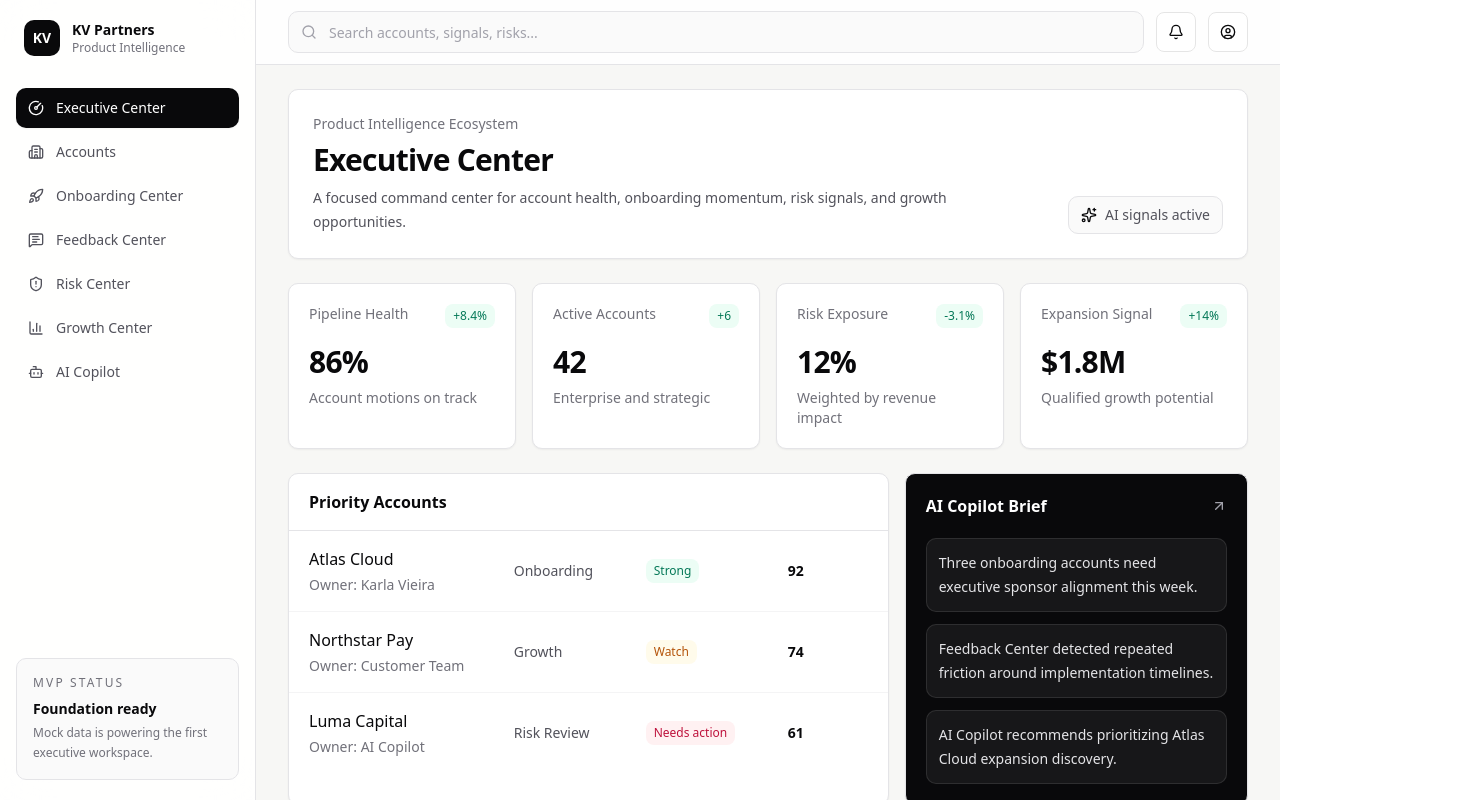
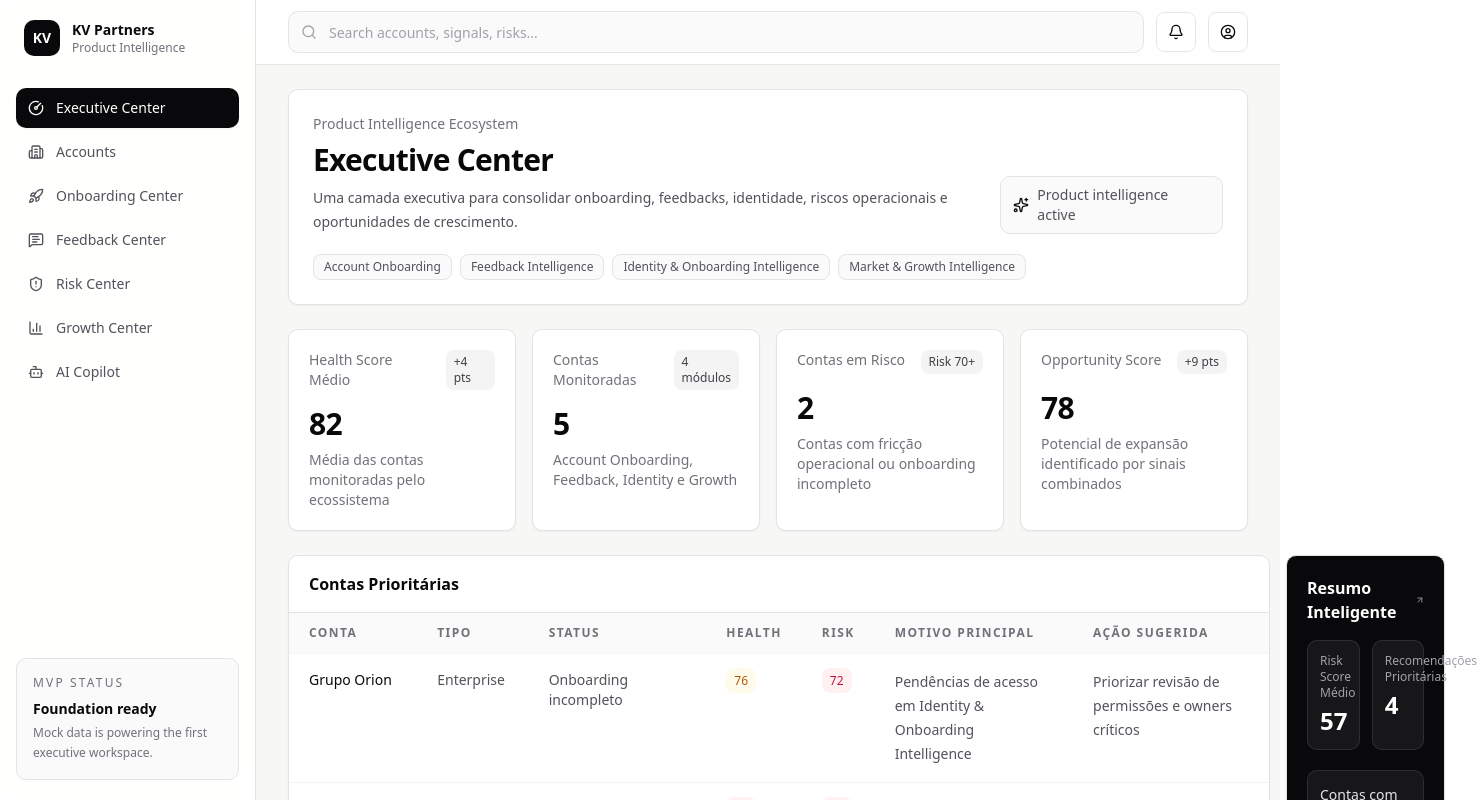
Before and after one commit to KarlaVieira-Dev/kv-partners-mvp, a Next.js app: page / in a window 1280 px wide. Shown: the top 800 px of the page, 1477 px wide, since content can reach past the window. Built offline with nearby package versions, Linux system fonts and the light colour scheme.

Commit message:
Refactor Executive Center for KV Partners ecosystem

```diff
--- a/components/dashboard/executive-center.tsx
+++ b/components/dashboard/executive-center.tsx
@@ -1,11 +1,37 @@
 import { ArrowUpRight, Sparkles } from "lucide-react";
 
 import {
+  ecosystemModules,
   executiveMetrics,
+  executiveSummary,
   focusAccounts,
   intelligenceSignals,
 } from "@/data/executive-center";
 import { cn } from "@/lib/utils";
+
+const riskColor = (score: number) => {
+  if (score >= 70) {
+    return "bg-rose-50 text-rose-700";
+  }
+
+  if (score >= 50) {
+    return "bg-amber-50 text-amber-700";
+  }
+
+  return "bg-emerald-50 text-emerald-700";
+};
+
+const healthColor = (score: number) => {
+  if (score >= 85) {
+    return "bg-emerald-50 text-emerald-700";
+  }
+
+  if (score >= 70) {
+    return "bg-amber-50 text-amber-700";
+  }
+
+  return "bg-rose-50 text-rose-700";
+};
 
 export function ExecutiveCenter() {
   return (
@@ -20,14 +46,24 @@ export function ExecutiveCenter() {
               Executive Center
             </h1>
             <p className="mt-2 max-w-2xl text-sm leading-6 text-zinc-600">
-              A focused command center for account health, onboarding momentum,
-              risk signals, and growth opportunities.
+              Uma camada executiva para consolidar onboarding, feedbacks,
+              identidade, riscos operacionais e oportunidades de crescimento.
             </p>
           </div>
           <div className="flex items-center gap-2 rounded-lg border border-zinc-200 bg-zinc-50 px-3 py-2 text-sm text-zinc-600">
             <Sparkles className="size-4 text-zinc-950" />
-            AI signals active
+            Product intelligence active
           </div>
+        </div>
+        <div className="mt-5 flex flex-wrap gap-2">
+          {ecosystemModules.map((module) => (
+            <span
+              className="rounded-md border border-zinc-200 bg-zinc-50 px-2.5 py-1 text-xs font-medium text-zinc-600"
+              key={module}
+            >
+              {module}
+            </span>
+          ))}
         </div>
       </section>
 
@@ -41,7 +77,7 @@ export function ExecutiveCenter() {
               <p className="text-sm font-medium text-zinc-500">
                 {metric.label}
               </p>
-              <span className="rounded-md bg-emerald-50 px-2 py-1 text-xs font-medium text-emerald-700">
+              <span className="rounded-md bg-zinc-100 px-2 py-1 text-xs font-medium text-zinc-700">
                 {metric.trend}
               </span>
             </div>
@@ -57,47 +93,83 @@ export function ExecutiveCenter() {
         <div className="rounded-lg border border-zinc-200 bg-white shadow-sm">
           <div className="border-b border-zinc-200 px-5 py-4">
             <h2 className="text-base font-semibold text-zinc-950">
-              Priority Accounts
+              Contas Prioritárias
             </h2>
           </div>
-          <div className="divide-y divide-zinc-100">
+          <div className="overflow-x-auto">
+            <table className="w-full min-w-[980px] border-collapse text-left">
+              <thead>
+                <tr className="border-b border-zinc-100 bg-zinc-50 text-xs font-medium uppercase tracking-[0.12em] text-zinc-500">
+                  <th className="px-5 py-3">Conta</th>
+                  <th className="px-5 py-3">Tipo</th>
+                  <th className="px-5 py-3">Status</th>
+                  <th className="px-5 py-3">Health</th>
+                  <th className="px-5 py-3">Risk</th>
+                  <th className="px-5 py-3">Motivo principal</th>
+                  <th className="px-5 py-3">Ação sugerida</th>
+                </tr>
+              </thead>
+              <tbody className="divide-y divide-zinc-100">
             {focusAccounts.map((account) => (
-              <div
-                className="grid gap-3 px-5 py-4 sm:grid-cols-[1fr_120px_130px_80px] sm:items-center"
-                key={account.name}
-              >
-                <div>
-                  <p className="font-medium text-zinc-950">{account.name}</p>
-                  <p className="mt-1 text-sm text-zinc-500">
-                    Owner: {account.owner}
-                  </p>
-                </div>
-                <p className="text-sm text-zinc-600">{account.stage}</p>
-                <span
-                  className={cn(
-                    "w-fit rounded-md px-2 py-1 text-xs font-medium",
-                    account.health === "Strong" &&
-                      "bg-emerald-50 text-emerald-700",
-                    account.health === "Watch" &&
-                      "bg-amber-50 text-amber-700",
-                    account.health === "Needs action" &&
-                      "bg-rose-50 text-rose-700",
-                  )}
-                >
-                  {account.health}
-                </span>
-                <p className="text-sm font-semibold text-zinc-950">
-                  {account.score}
-                </p>
-              </div>
+              <tr className="align-top text-sm text-zinc-600" key={account.name}>
+                <td className="px-5 py-4 font-medium text-zinc-950">
+                  {account.name}
+                </td>
+                <td className="px-5 py-4">{account.type}</td>
+                <td className="px-5 py-4">{account.status}</td>
+                <td className="px-5 py-4">
+                  <span
+                    className={cn(
+                      "rounded-md px-2 py-1 text-xs font-medium",
+                      healthColor(account.healthScore),
+                    )}
+                  >
+                    {account.healthScore}
+                  </span>
+                </td>
+                <td className="px-5 py-4">
+                  <span
+                    className={cn(
+                      "rounded-md px-2 py-1 text-xs font-medium",
+                      riskColor(account.riskScore),
+                    )}
+                  >
+                    {account.riskScore}
+                  </span>
+                </td>
+                <td className="max-w-[240px] px-5 py-4 leading-6">
+                  {account.mainReason}
+                </td>
+                <td className="max-w-[240px] px-5 py-4 leading-6">
+                  {account.suggestedAction}
+                </td>
+              </tr>
             ))}
+              </tbody>
+            </table>
           </div>
         </div>
 
         <div className="rounded-lg border border-zinc-200 bg-zinc-950 p-5 text-white shadow-sm">
           <div className="flex items-center justify-between gap-3">
-            <h2 className="text-base font-semibold">AI Copilot Brief</h2>
+            <h2 className="text-base font-semibold">Resumo Inteligente</h2>
             <ArrowUpRight className="size-4 text-zinc-400" />
+          </div>
+          <div className="mt-4 grid grid-cols-2 gap-3">
+            <div className="rounded-lg border border-white/10 bg-white/[0.06] p-3">
+              <p className="text-xs text-zinc-400">Risk Score Médio</p>
+              <p className="mt-1 text-2xl font-semibold">
+                {executiveSummary.averageRiskScore}
+              </p>
+            </div>
+            <div className="rounded-lg border border-white/10 bg-white/[0.06] p-3">
+              <p className="text-xs text-zinc-400">
+                Recomendações Prioritárias
+              </p>
+              <p className="mt-1 text-2xl font-semibold">
+                {executiveSummary.priorityRecommendations}
+              </p>
+            </div>
           </div>
           <div className="mt-5 space-y-3">
             {intelligenceSignals.map((signal) => (
--- a/data/executive-center.ts
+++ b/data/executive-center.ts
@@ -10,57 +10,93 @@ export const navigationItems = [
 
 export const executiveMetrics = [
   {
-    label: "Pipeline Health",
-    value: "86%",
-    trend: "+8.4%",
-    detail: "Account motions on track",
+    label: "Health Score Médio",
+    value: "82",
+    trend: "+4 pts",
+    detail: "Média das contas monitoradas pelo ecossistema",
   },
   {
-    label: "Active Accounts",
-    value: "42",
-    trend: "+6",
-    detail: "Enterprise and strategic",
+    label: "Contas Monitoradas",
+    value: "5",
+    trend: "4 módulos",
+    detail: "Account Onboarding, Feedback, Identity e Growth",
   },
   {
-    label: "Risk Exposure",
-    value: "12%",
-    trend: "-3.1%",
-    detail: "Weighted by revenue impact",
+    label: "Contas em Risco",
+    value: "2",
+    trend: "Risk 70+",
+    detail: "Contas com fricção operacional ou onboarding incompleto",
   },
   {
-    label: "Expansion Signal",
-    value: "$1.8M",
-    trend: "+14%",
-    detail: "Qualified growth potential",
+    label: "Opportunity Score",
+    value: "78",
+    trend: "+9 pts",
+    detail: "Potencial de expansão identificado por sinais combinados",
   },
 ];
 
 export const focusAccounts = [
   {
-    name: "Atlas Cloud",
-    stage: "Onboarding",
-    owner: "Karla Vieira",
-    health: "Strong",
-    score: 92,
+    name: "Grupo Orion",
+    type: "Enterprise",
+    status: "Onboarding incompleto",
+    healthScore: 76,
+    riskScore: 72,
+    mainReason: "Pendências de acesso em Identity & Onboarding Intelligence",
+    suggestedAction: "Priorizar revisão de permissões e owners críticos",
   },
   {
-    name: "Northstar Pay",
-    stage: "Growth",
-    owner: "Customer Team",
-    health: "Watch",
-    score: 74,
+    name: "Clínica Alfa",
+    type: "Healthcare",
+    status: "Risco operacional",
+    healthScore: 64,
+    riskScore: 81,
+    mainReason: "Feedbacks negativos sobre configuração de permissões",
+    suggestedAction: "Acionar plano de correção com Account Onboarding",
   },
   {
-    name: "Luma Capital",
-    stage: "Risk Review",
-    owner: "AI Copilot",
-    health: "Needs action",
-    score: 61,
+    name: "Educa Prime",
+    type: "Education",
+    status: "Expansão potencial",
+    healthScore: 91,
+    riskScore: 28,
+    mainReason: "Uso consistente e feedbacks positivos recorrentes",
+    suggestedAction: "Abrir discovery de Market & Growth Intelligence",
+  },
+  {
+    name: "TechFlow",
+    type: "SaaS",
+    status: "Monitoramento ativo",
+    healthScore: 84,
+    riskScore: 39,
+    mainReason: "Onboarding avançado com baixa fricção operacional",
+    suggestedAction: "Manter cadência executiva quinzenal",
+  },
+  {
+    name: "Rede Horizonte",
+    type: "Retail",
+    status: "Atenção",
+    healthScore: 71,
+    riskScore: 66,
+    mainReason: "Sinais mistos entre adoção e feedback operacional",
+    suggestedAction: "Consolidar feedbacks e revisar jornada de onboarding",
   },
 ];
 
 export const intelligenceSignals = [
-  "Three onboarding accounts need executive sponsor alignment this week.",
-  "Feedback Center detected repeated friction around implementation timelines.",
-  "AI Copilot recommends prioritizing Atlas Cloud expansion discovery.",
+  "Contas com onboarding incompleto apresentam maior risco operacional.",
+  "Feedbacks negativos recorrentes indicam fricção na configuração de permissões.",
+  "Contas com Health Score elevado possuem potencial de expansão.",
 ];
+
+export const ecosystemModules = [
+  "Account Onboarding",
+  "Feedback Intelligence",
+  "Identity & Onboarding Intelligence",
+  "Market & Growth Intelligence",
+];
+
+export const executiveSummary = {
+  averageRiskScore: 57,
+  priorityRecommendations: 4,
+};
```
